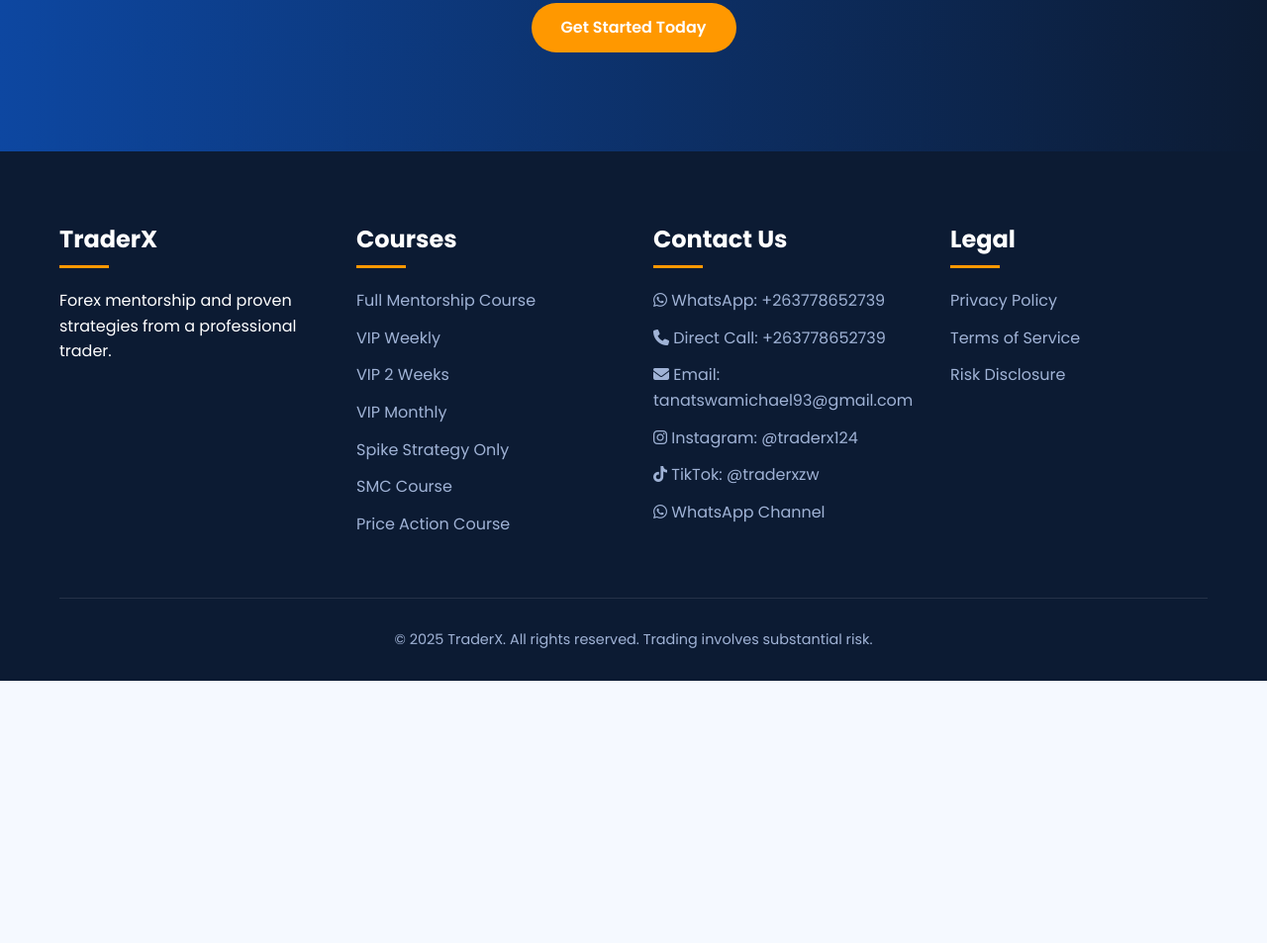
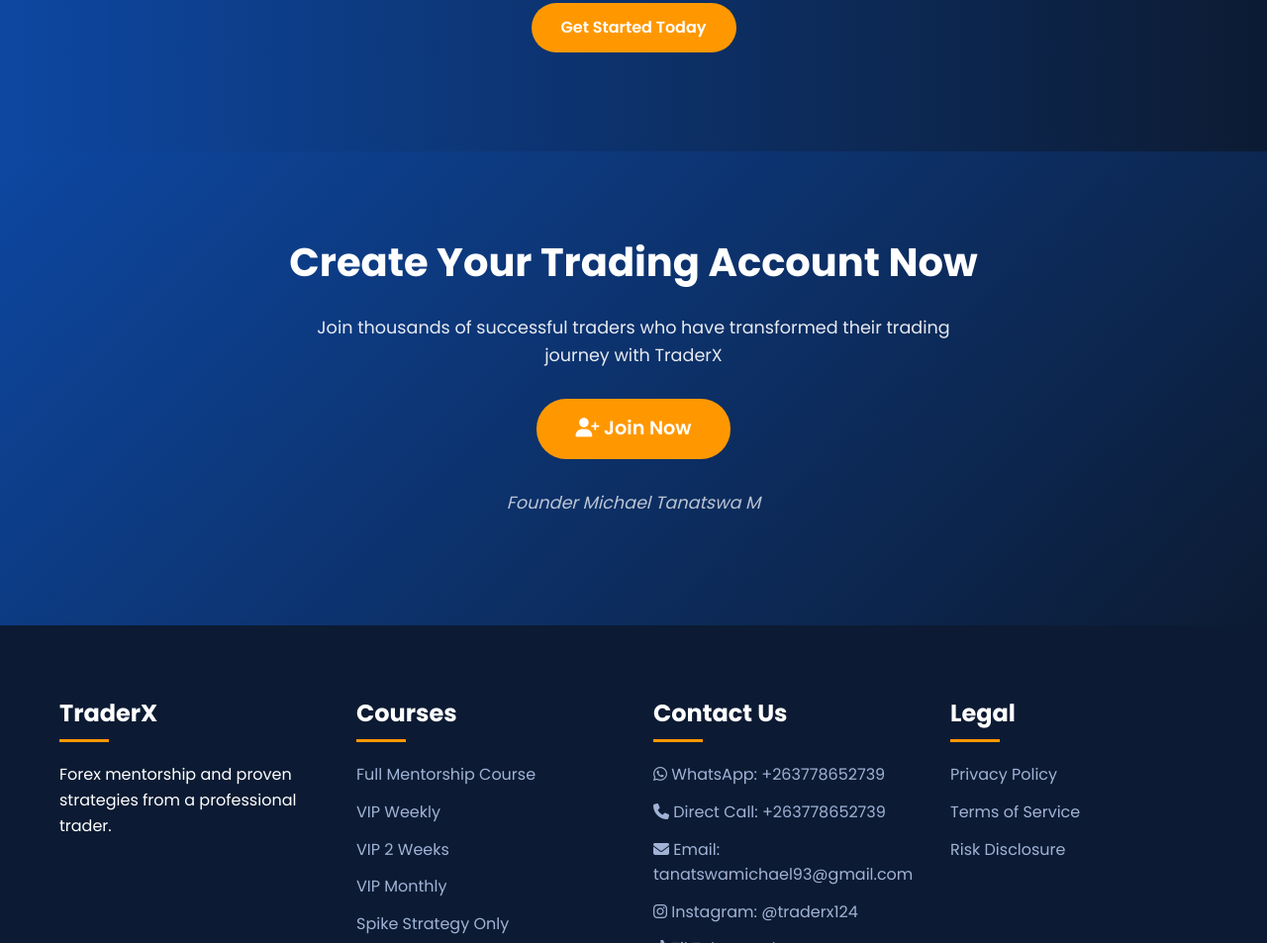
Before and after one commit to soskingpin/traderxcom, a plain HTML site: page index.html in a window 1280 px wide. Shown: the part 4061-5014 px from the top of the page at 99% size. Before the commit the page ends 4749 px from the top, so only its background shows below. Drawn offline with Linux system fonts and the light colour scheme.

Commit message:
Update index.html

```diff
--- a/index.html
+++ b/index.html
@@ -343,6 +343,37 @@
             opacity: 0.9;
         }
 
+        /* Join Section */
+        .join-section {
+            background: linear-gradient(135deg, var(--primary), var(--dark));
+            padding: 80px 0;
+            text-align: center;
+            color: white;
+        }
+
+        .join-container {
+            max-width: 700px;
+            margin: 0 auto;
+        }
+
+        .join-section h2 {
+            font-size: 2.5rem;
+            margin-bottom: 20px;
+        }
+
+        .join-section p {
+            font-size: 1.1rem;
+            margin-bottom: 30px;
+            opacity: 0.9;
+        }
+
+        .founder-credit {
+            margin-top: 30px;
+            font-style: italic;
+            color: rgba(255,255,255,0.8);
+            font-size: 1rem;
+        }
+
         /* Footer */
         footer {
             background: var(--dark);
@@ -570,6 +601,10 @@
             .cta h2 {
                 font-size: 2.2rem;
             }
+
+            .join-section h2 {
+                font-size: 2rem;
+            }
         }
     </style>
 </head>
@@ -782,6 +817,20 @@
         </div>
     </section>
 
+    <!-- New Join Now Section -->
+    <section class="join-section">
+        <div class="container">
+            <div class="join-container">
+                <h2>Create Your Trading Account Now</h2>
+                <p>Join thousands of successful traders who have transformed their trading journey with TraderX</p>
+                <a href="https://gowt.net/ib67216" class="btn btn-primary" style="font-size: 1.2rem; padding: 15px 40px;">
+                    <i class="fas fa-user-plus"></i> Join Now
+                </a>
+                <p class="founder-credit">Founder Michael Tanatswa M</p>
+            </div>
+        </div>
+    </section>
+
     <footer>
         <div class="container">
             <div class="footer-content">
```
